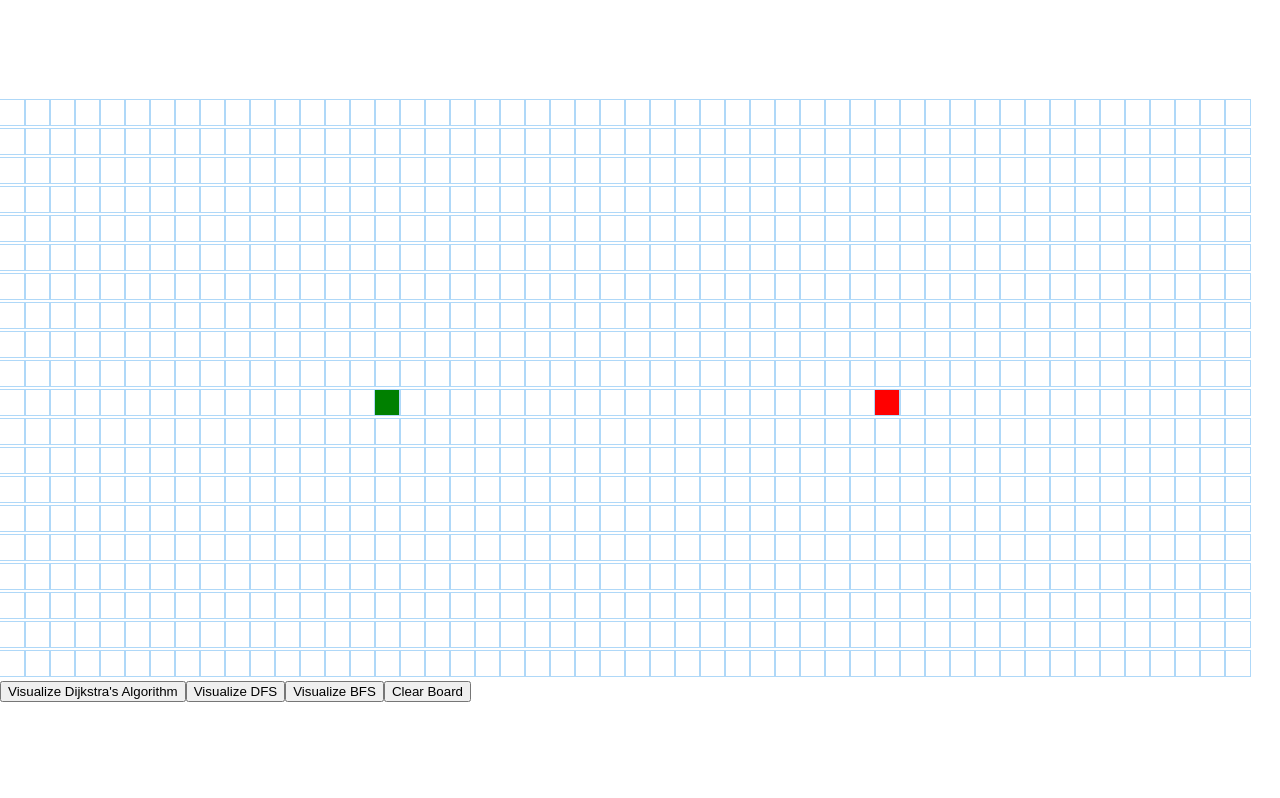
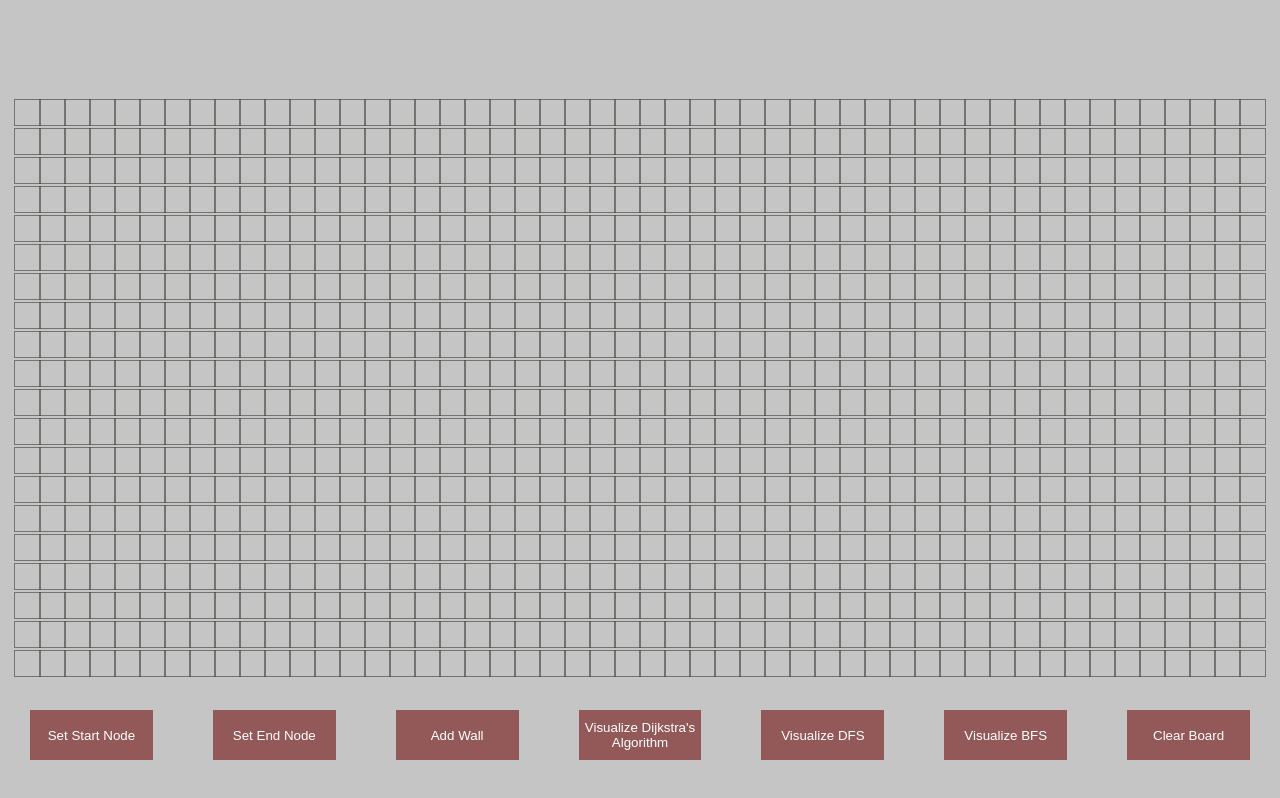
Before and after one commit to DohaRamadan/Path-Finder-Visualizer, a React (Create React App) app in the folder pathfinder-visualizer/: page / in a window 1280 px wide. Built offline with nearby package versions, Linux system fonts and the light colour scheme.

Commit message:
added final touches

```diff
--- a/pathfinder-visualizer/public/index.html
+++ b/pathfinder-visualizer/public/index.html
@@ -24,7 +24,7 @@
       work correctly both with client-side routing and a non-root public URL.
       Learn how to configure a non-root public URL by running `npm run build`.
     -->
-    <title>React App</title>
+    <title>Path Finder Visualizer</title>
   </head>
   <body>
     <noscript>You need to enable JavaScript to run this app.</noscript>
--- a/pathfinder-visualizer/src/PathFinderVisualizer/Node/Node.css
+++ b/pathfinder-visualizer/src/PathFinderVisualizer/Node/Node.css
@@ -1,7 +1,7 @@
 .node {
     width: 25px;
     height: 25px;
-    outline: 1px solid rgb(175, 216, 248);
+    outline: 0.5px solid rgba(74, 68, 61, 0.64);;
     display: inline-block;
 }
 
--- a/pathfinder-visualizer/src/PathFinderVisualizer/PathFinderVisualizer.css
+++ b/pathfinder-visualizer/src/PathFinderVisualizer/PathFinderVisualizer.css
@@ -1,7 +1,3 @@
-.grid {
-    margin: 100px 0 0;
-}
-
 .node-shortest-path {
     background-color: rgb(218, 129, 13);
 }
@@ -17,3 +13,39 @@
 .node-start {
     background-color: green;
 }
+
+button{
+   background-color: rgb(147 89 89);
+   margin: 30px;
+   width: 150px;
+   height: 50px;
+   text-align: center;
+   display: inline-block;
+   border: none;
+   text-decoration: none;
+   color: white;
+}
+
+button:hover{
+    background-color: rgb(79, 49, 49);
+}
+
+.controls{
+    display: flex;
+    justify-content: center;
+    align-items: center;
+}
+
+.grid{
+    display: grid;
+	place-items: center;
+    margin: 100px 0 0;
+}
+
+body{
+    background-color: rgb(197, 197, 197);
+}
+
+.node-wall{
+    background-color: aquamarine;
+}
--- a/pathfinder-visualizer/src/PathFinderVisualizer/PathFinderVisualizer.jsx
+++ b/pathfinder-visualizer/src/PathFinderVisualizer/PathFinderVisualizer.jsx
@@ -1,15 +1,10 @@
 import React from "react";
-import "./PathFinderVisualizer.css"
-import Node from "./Node/Node.jsx"
+import "./PathFinderVisualizer.css";
+import Node from "./Node/Node.jsx";
 import { dijkstra } from "../algorithms/Dijkstra's.js";
 import { getNodesInShortestPathOrder } from "../algorithms/Dijkstra's.js";
 import { dfs } from "../algorithms/DFS.js";
 import { bfs } from "../algorithms/BFS.js";
-
-const START_NODE_ROW = 10;
-const START_NODE_COL = 15;
-const FINISH_NODE_ROW = 10;
-const FINISH_NODE_COL = 35;
 
 const intializeGrid = () => {
   const grid = [];
@@ -19,21 +14,17 @@ const intializeGrid = () => {
       const currNode = {
         col,
         row,
-                isStart: row === START_NODE_ROW && col === START_NODE_COL,
-                isFinish: row === FINISH_NODE_ROW && col === FINISH_NODE_COL,
         distance: Infinity,
         isVisited: false,
         isWall: false,
-                previous: null,
+        previous: null
       };
       currRow.push(currNode);
     }
     grid.push(currRow);
   }
   return grid;
-}
-
-
+};
 
 class PathFinderVisualizer extends React.Component {
   constructor() {
@@ -41,6 +32,12 @@ class PathFinderVisualizer extends React.Component {
     this.state = {
       grid: [],
       mouseIsPressed: false,
+      startNode: {},
+      endNode: {},
+      isSettingStartNode: false,
+      isSettingEndNode: false,
+      isAddingWall: false,
+      boardNotEmpty: false
     };
   }
 
@@ -49,31 +46,124 @@ class PathFinderVisualizer extends React.Component {
     this.setState({ grid });
   }
 
-    visualizeDijkstra() {
-        const { grid } = this.state;
-        const startNode = grid[START_NODE_ROW][START_NODE_COL];
-        const finishNode = grid[FINISH_NODE_ROW][FINISH_NODE_COL];
-        const visitedNodesInOrder = dijkstra(grid, startNode, finishNode);
-        const nodesInShortestPathOrder = getNodesInShortestPathOrder(finishNode);
-        this.animateVisistedNodes(visitedNodesInOrder, nodesInShortestPathOrder);
+  handleSetStartNode() {
+    if(this.state.boardNotEmpty){
+      alert("Please clear the board first");
+      return;
+    }
+    this.setState({ isSettingStartNode: true });
   }
 
-    visualizeDFS(){
-        const { grid } = this.state;
-        const startNode = grid[START_NODE_ROW][START_NODE_COL];
-        const finishNode = grid[FINISH_NODE_ROW][FINISH_NODE_COL];
-        const visitedNodesInOrder = dfs(grid, startNode, finishNode);
-        const nodesInShortestPathOrder = getNodesInShortestPathOrder(finishNode);
-        this.animateVisistedNodes(visitedNodesInOrder, nodesInShortestPathOrder);
+  handleSetEndNode() {
+    if(this.state.boardNotEmpty){
+      alert("Please clear the board first");
+      return;
+    }
+    this.setState({ isSettingEndNode: true });
   }
 
-    visualizeBFS(){
-        const { grid } = this.state;
-        const startNode = grid[START_NODE_ROW][START_NODE_COL];
-        const finishNode = grid[FINISH_NODE_ROW][FINISH_NODE_COL];
-        const visitedNodesInOrder = bfs(grid, startNode, finishNode);
-        const nodesInShortestPathOrder = getNodesInShortestPathOrder(finishNode);
+  handleAddWall() {
+    if(this.state.boardNotEmpty){
+      alert("Please clear the board first");
+      return;
+    }
+    this.setState({ isAddingWall: true });
+  }
+
+  handleNodeClick(row, col) {
+    const { isSettingStartNode, isSettingEndNode, isAddingWall, grid } =
+      this.state;
+    const newGrid = grid.slice();
+    const node = newGrid[row][col];
+    console.log("node clicked on" + row + " " + col);
+    console.log(isSettingStartNode);
+    console.log(isSettingEndNode);
+
+    if (isSettingStartNode) {
+      for (let i = 0; i < newGrid.length; i++) {
+        for (let j = 0; j < newGrid[i].length; j++) {
+          if (newGrid[i][j].isStart) {
+            newGrid[i][j].isStart = false;
+            document.getElementById(`node-${i}-${j}`).className = "node";
+            break;
+          }
+        }
+      }
+
+      node.isStart = true;
+      this.setState({ startNode: node, isSettingStartNode: false });
+      document.getElementById(`node-${row}-${col}`).className =
+        "node node-start";
+    } else if (isSettingEndNode) {
+      for (let i = 0; i < newGrid.length; i++) {
+        for (let j = 0; j < newGrid[i].length; j++) {
+          if (newGrid[i][j].isFinish) {
+            newGrid[i][j].isFinish = false;
+            document.getElementById(`node-${i}-${j}`).className = "node";
+            break;
+          }
+        }
+      }
+
+      node.isFinish = true;
+      this.setState({ endNode: node, isSettingEndNode: false });
+      document.getElementById(`node-${row}-${col}`).className =
+        "node node-finish";
+    } else if (isAddingWall) {
+      node.isWall = !node.isWall;
+      document.getElementById(`node-${node.row}-${node.col}`).className =
+        node.isWall ? "node node-wall" : "node";
+    }
+
+    this.setState({ grid: newGrid });
+  }
+
+  visualizeDijkstra() {
+    if(this.state.boardNotEmpty){
+      alert("Please clear the board first");
+      return;
+    }
+    const { grid, startNode, endNode } = this.state;
+    if (!startNode.isStart || !endNode.isFinish) {
+      alert("Please set the start and end node");
+      return;
+    }
+    const visitedNodesInOrder = dijkstra(grid, startNode, endNode);
+    const nodesInShortestPathOrder = getNodesInShortestPathOrder(endNode);
     this.animateVisistedNodes(visitedNodesInOrder, nodesInShortestPathOrder);
+    this.setState({ startNode: {}, endNode: {} , boardNotEmpty: true});
+  }
+
+  visualizeDFS() {
+    if(this.state.boardNotEmpty){
+      alert("Please clear the board first");
+      return;
+    }
+    const { grid, startNode, endNode } = this.state;
+    if (!startNode.isStart || !endNode.isFinish) {
+      alert("Please set the start and end node");
+      return;
+    }
+    const visitedNodesInOrder = dfs(grid, startNode, endNode);
+    const nodesInShortestPathOrder = getNodesInShortestPathOrder(endNode);
+    this.animateVisistedNodes(visitedNodesInOrder, nodesInShortestPathOrder);
+    this.setState({ startNode: {}, endNode: {} , boardNotEmpty: true});
+  }
+
+  visualizeBFS() {
+    if(this.state.boardNotEmpty){
+      alert("Please clear the board first");
+      return;
+    }
+    const { grid, startNode, endNode } = this.state;
+    if (!startNode.isStart || !endNode.isFinish) {
+      alert("Please set the start and end node");
+      return;
+    }
+    const visitedNodesInOrder = bfs(grid, startNode, endNode);
+    const nodesInShortestPathOrder = getNodesInShortestPathOrder(endNode);
+    this.animateVisistedNodes(visitedNodesInOrder, nodesInShortestPathOrder);
+    this.setState({ startNode: {}, endNode: {} , boardNotEmpty: true});
   }
 
   animateVisistedNodes(visitedNodesInOrder, nodesInShortestPathOrder) {
@@ -87,7 +177,7 @@ class PathFinderVisualizer extends React.Component {
       setTimeout(() => {
         const node = visitedNodesInOrder[i];
         document.getElementById(`node-${node.row}-${node.col}`).className =
-                    'node node-visited';
+          "node node-visited";
       }, 10 * i);
     }
   }
@@ -97,37 +187,43 @@ class PathFinderVisualizer extends React.Component {
       setTimeout(() => {
         const node = nodesInShortestPathOrder[i];
         document.getElementById(`node-${node.row}-${node.col}`).className =
-                    'node node-shortest-path';
+          "node node-shortest-path";
       }, 50 * i);
     }
   }
+
   clearBoard() {
     const { grid } = this.state;
-        const newGrid = grid.map(row =>
-            row.map(node => ({
+    const newGrid = grid.map((row) =>
+      row.map((node) => ({
         ...node,
         isVisited: false,
+        distance: Infinity,
+        previous: null,
         isWall: false,
-                distance: Infinity,
-                previous: null
+        isStart: false,
+        isFinish: false,
       }))
     );
+    this.setState({ startNode: {}, endNode: {} , boardNotEmpty: false});
     this.setState({ grid: newGrid }, () => {
       this.clearBoardVisuals();
     });
   }
 
   clearBoardVisuals() {
-        const allNodes = document.querySelectorAll('.node');
-        allNodes.forEach(node => {
-            node.classList.remove('node-visited');
-            node.classList.remove('node-wall');
-            node.classList.remove('node-shortest-path');
+    const allNodes = document.querySelectorAll(".node");
+    allNodes.forEach((node) => {
+      if (
+        !node.classList.contains("node-start") &&
+        !node.classList.contains("node-finish")
+      ) {
+        node.classList.remove("node-visited");
+        node.classList.remove("node-wall");
+        node.classList.remove("node-shortest-path");
+      }
     });
-
   }
-
-
 
   render() {
     const { grid } = this.state;
@@ -146,25 +242,28 @@ class PathFinderVisualizer extends React.Component {
                       isFinish={isFinish}
                       isStart={isStart}
                       isWall={isWall}
-                                            row={row}></Node>
+                      row={row}
+                      onClick={(row, col) => this.handleNodeClick(row, col)}
+                    />
                   );
                 })}
               </div>
-                        )
+            );
           })}
         </div>
+        <div className="controls">
+          <button onClick={() => this.handleSetStartNode()}>
+            Set Start Node
+          </button>
+          <button onClick={() => this.handleSetEndNode()}>Set End Node</button>
+          <button onClick={() => this.handleAddWall()}>Add Wall</button>
           <button onClick={() => this.visualizeDijkstra()}>
             Visualize Dijkstra's Algorithm
           </button>
-                <button onClick={() => this.visualizeDFS()}>
-                    Visualize DFS
-                </button>
-                <button onClick={() => this.visualizeBFS()}>
-                    Visualize BFS
-                </button>
-                <button onClick={() => this.clearBoard()}>
-                    Clear Board
-                </button>
+          <button onClick={() => this.visualizeDFS()}>Visualize DFS</button>
+          <button onClick={() => this.visualizeBFS()}>Visualize BFS</button>
+          <button onClick={() => this.clearBoard()}>Clear Board</button>
+        </div>
       </>
     );
   }
--- a/pathfinder-visualizer/src/algorithms/Dijkstra's.js
+++ b/pathfinder-visualizer/src/algorithms/Dijkstra's.js
@@ -7,8 +7,8 @@ export function dijkstra(grid, startNode, finishNode) {
         const closestNode = unVisitedNodes.shift();
         if (closestNode.isWall) continue;
         if (closestNode.distance === Infinity) return visitedNodesInOrder;
+        if (closestNode === finishNode) return visitedNodesInOrder;
         visitedNodesInOrder.push(closestNode);
-        if (closestNode === finishNode) return visitedNodesInOrder;
         closestNode.isVisited = true;
         updateNeighbors(closestNode, grid);
     }
```
Also changed, not shown: pathfinder-visualizer/package.json (+8 -1 lines), pathfinder-visualizer/src/PathFinderVisualizer/Node/Node.jsx (+12 -16 lines), 2 other files (tests, documents, lock files or other folders). Lines whose indentation alone changed are shown as unchanged.
